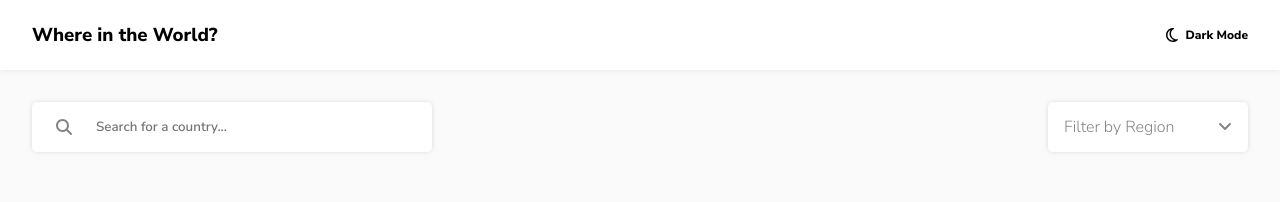
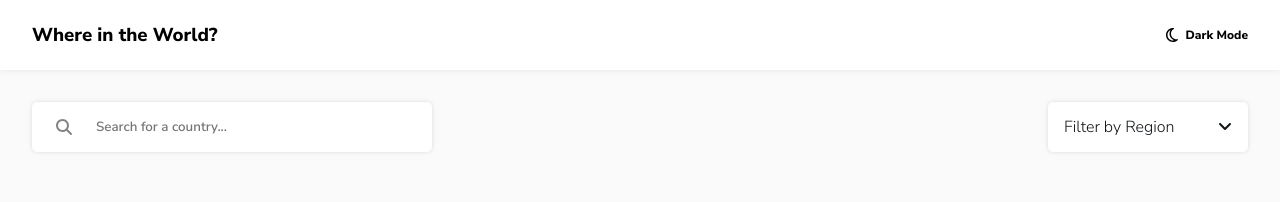
Before and after one commit to lucas-rocha/REST-Countries-API, a React (Vite) app: page / in a window 1280 px wide. Shown: the top 202 px of the page. Built offline with nearby package versions, Linux system fonts and the light colour scheme; the HTML template or start-up script is replaced by a standard one.

Commit message:
Update styles of FilterBar

```diff
--- a/src/Components/FilterBar/styles.js
+++ b/src/Components/FilterBar/styles.js
@@ -6,7 +6,7 @@ export const Container = styled.div`
   height: 50px;
   margin-top: 2rem;
   background: var(--white);
-  color: var(--dark-gray);
+  color: var(--very-dark-blue);
   box-shadow: 0px 0px 4px hsl(0deg 0% 52% / 26%);
   border-radius: 5px;
 
@@ -47,5 +47,6 @@ export const SelectList = styled.li`
   height: 30px;
   list-style: none;
   line-height: 30px;
+  color: var(--very-dark-blue);
   cursor: pointer;
 `;
```
